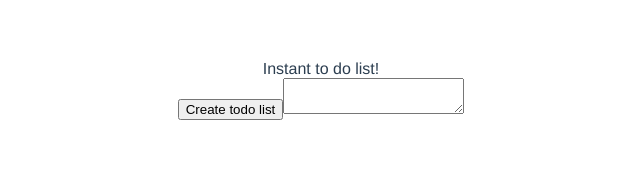
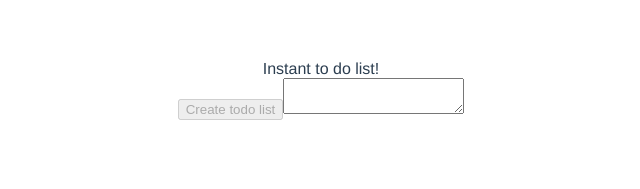
Before and after one commit to bsjhx/todo-instant, a Vue app: page / in a window 1280 px wide. Shown: the top 189 px of the page, without its empty margins (319-959 px from the left). Built offline with nearby package versions, Linux system fonts and the light colour scheme.

Commit message:
Added local storage

```diff
--- a/src/components/Main.vue
+++ b/src/components/Main.vue
@@ -1,6 +1,10 @@
 <template>
   <div>Instant to do list!</div>
-  <button @click="createTodoList" v-if="todos.length === 0">Create todo list</button>
+  <button
+      @click="createTodoList"
+      v-if="todos.length === 0"
+      :disabled="text.length === 0"
+  >Create todo list</button>
   <button @click="reset" v-if="todos.length > 0">Reset</button>
   <label v-if="todos.length === 0">
     <textarea
@@ -31,10 +35,19 @@ export default {
     createTodoList() {
       this.text.split(/\r?\n/)
                .map(s => this.todos.push({isDone: false, title: s}))
+      localStorage.setItem('todos', JSON.stringify(this.todos))
     },
     reset() {
       this.text = ''
+      localStorage.setItem('todos', '')
       this.todos = []
+    }
+  },
+  mounted() {
+    const storedText = localStorage.getItem('todos');
+    if (storedText) {
+      this.text = storedText
+      this.todos = JSON.parse(storedText)
     }
   }
 }
```
